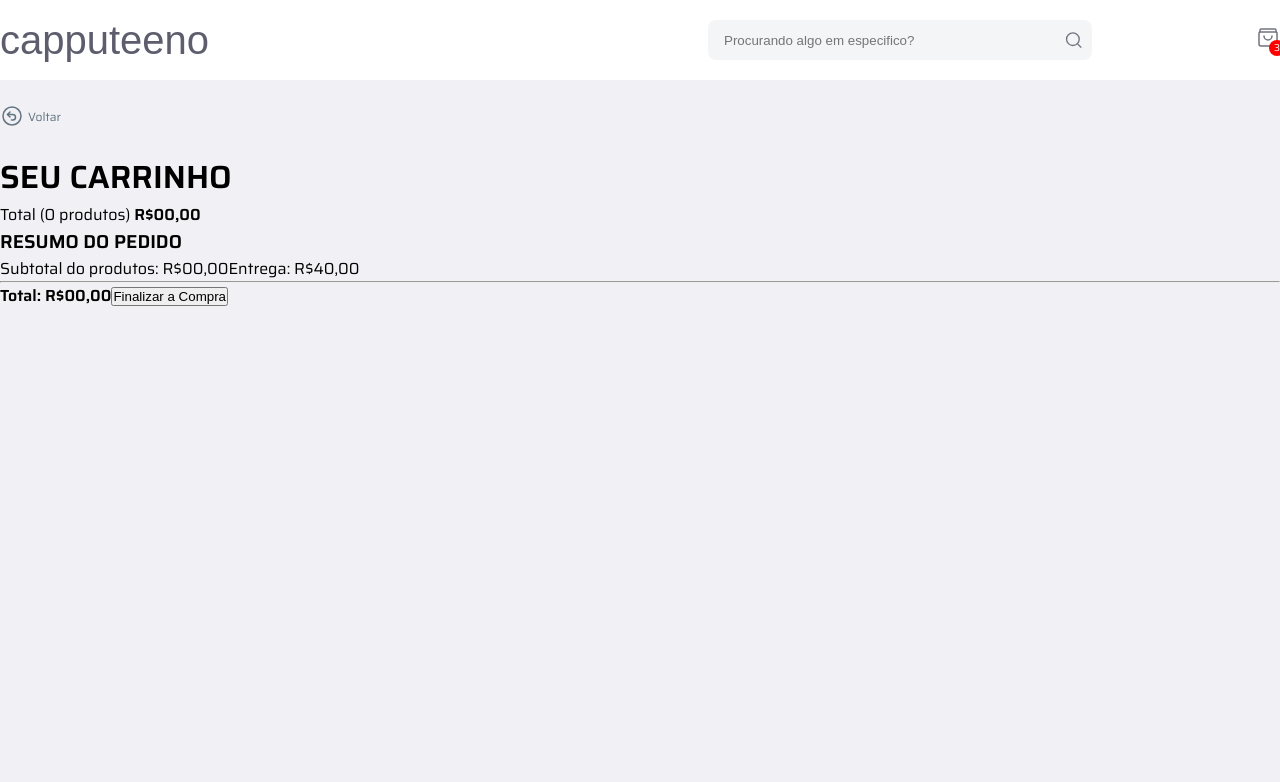
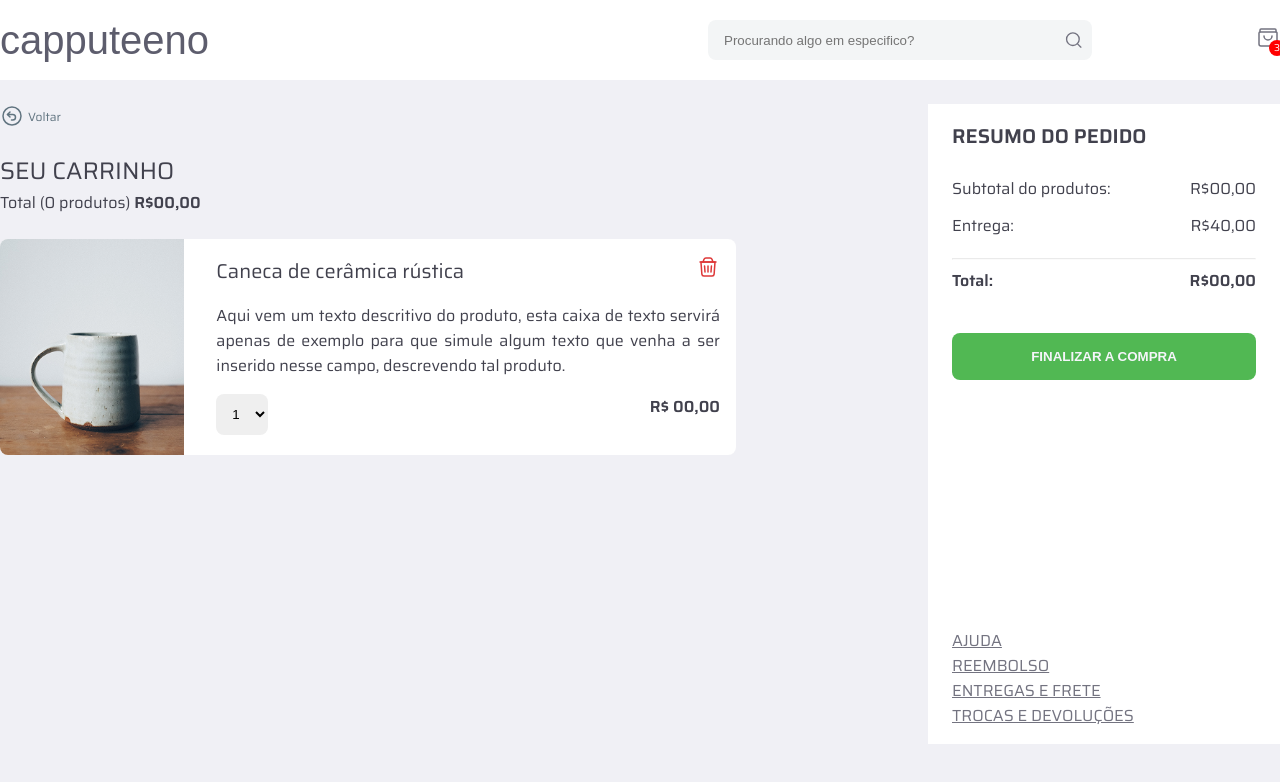
Before and after one commit to giuseppinhu/capputeeno, a Next.js app: page /cart in a window 1280 px wide. Shown: the top 782 px of the page. Built offline with nearby package versions, Linux system fonts and the light colour scheme; a web font is replaced by a local one.

Commit message:
:lipstick: style: Styling Cart

```diff
--- a/src/app/cart/page.tsx
+++ b/src/app/cart/page.tsx
@@ -1,12 +1,16 @@
 'use client'
 
+import Image from "next/image"
+import Link from "next/link"
+
 import Header from "@/components/Header"
-import Link from "next/link"
+import { Aside, AsideButton, Container, Infos, Product, Title, AsideLink } from "./styles"
+import mockup from '../../../public/mockup.png'
 
 const Cart = () => (
   <>
     <Header />
-    <div className="container">
+    <Container className="container">
          <Link href='/' style={{textDecoration: 'none'}}>
           <span className='button-return'>
           <svg
@@ -41,17 +45,44 @@ const Cart = () => (
           Voltar
           </span>
         </Link>
-        <h1>SEU CARRINHO</h1>
+        <Title>SEU CARRINHO</Title>
         <span>Total (0 produtos) <b>R$00,00</b></span>
-        <aside>
+        <Product>
+          <Image src={mockup} width={255} height={216} alt="Image do Produto" style={{objectFit: 'contain', borderRadius: '8px 0  0 8px'}}/>
+          <div className="content">
+            <h4>Caneca de cerâmica rústica</h4>
+            <svg xmlns="http://www.w3.org/2000/svg" width="24" height="24" viewBox="0 0 24 24" fill="none">
+              <path fill-rule="evenodd" clip-rule="evenodd" d="M16.1378 21H7.85782C6.81082 21 5.94082 20.192 5.86282 19.147L4.96582 7H18.9998L18.1328 19.142C18.0578 20.189 17.1868 21 16.1378 21V21Z" stroke="#DE3838" stroke-width="1.5" stroke-linecap="round" stroke-linejoin="round"/>
+              <path d="M12 11V17" stroke="#DE3838" stroke-width="1.5" stroke-linecap="round" stroke-linejoin="round"/>
+              <path d="M4 7H20" stroke="#DE3838" stroke-width="1.5" stroke-linecap="round" stroke-linejoin="round"/>
+              <path d="M17 7L15.987 4.298C15.694 3.517 14.948 3 14.114 3H9.886C9.052 3 8.306 3.517 8.013 4.298L7 7" stroke="#DE3838" stroke-width="1.5" stroke-linecap="round" stroke-linejoin="round"/>
+              <path d="M15.4298 11L14.9998 17" stroke="#DE3838" stroke-width="1.5" stroke-linecap="round" stroke-linejoin="round"/>
+              <path d="M8.57016 11L9.00016 17" stroke="#DE3838" stroke-width="1.5" stroke-linecap="round" stroke-linejoin="round"/>
+            </svg>
+            <p>Aqui vem um texto descritivo do produto, esta caixa de texto servirá apenas de exemplo para que simule algum texto que venha a ser inserido nesse campo, descrevendo tal produto.</p>
+            <select>
+              <option value="1">1</option>
+              <option value="2">2</option>
+              <option value="3">3</option>
+            </select>
+            <b>R$ 00,00</b>
+          </div>
+        </Product>
+        <Aside>
             <h3>RESUMO DO PEDIDO</h3>
-            <span>Subtotal do produtos: R$00,00</span>
-            <span>Entrega: R$40,00</span>
+            <Infos>Subtotal do produtos: <span>R$00,00</span></Infos>
+            <Infos>Entrega: <span>R$40,00</span></Infos>
             <hr />
-            <span><b>Total: R$00,00</b></span>
-            <button>Finalizar a Compra</button>
-        </aside>
-    </div>
+            <Infos className="bold">Total: <span>R$00,00</span></Infos>
+            <AsideButton>Finalizar a Compra</AsideButton>
+            <ul>
+              <li><AsideLink href="">Ajuda</AsideLink></li>
+              <li><AsideLink href="">Reembolso</AsideLink></li>
+              <li><AsideLink href="">Entregas e frete</AsideLink></li>
+              <li><AsideLink href="">Trocas e devoluções</AsideLink></li>
+            </ul>
+        </Aside>
+    </Container>
   </>
 )
 
--- /dev/null
+++ b/src/app/cart/styles.ts
@@ -0,0 +1,109 @@
+import styled from 'styled-components'
+
+export const Container = styled.div`
+    color: #41414D;
+    position: relative;
+    min-height: 80vh;
+`
+
+export const Title = styled.h1`
+    font-weight: 500;
+    font-size: 24px;
+`
+
+export const Product = styled.div`
+    display: flex;
+    max-width: 736px;
+    width: 100%;
+    background-color: #fff;
+    margin-top: 24px;
+    border-radius: 8px;
+
+    .content {
+        margin-left: 16px;
+        padding: 16px;
+        position: relative;
+
+        h4 {
+            font-size: 20px;
+            font-weight: 300;
+        }
+
+        p {
+            margin: 16px 0;
+            text-align: justify;
+        }
+
+        select {
+            padding: 12px;
+            border-radius: 8px;
+            border: none;
+        }
+
+        b {
+            float: right;
+        }
+
+        svg {
+            position: absolute;
+            right: 16px;
+            top: 16px;
+        }
+    }
+`
+
+export const Aside = styled.aside`
+    max-width: 352px;
+    width: 100%;
+    max-height: 700px;
+    height: 100%;
+    background-color: #fff;
+    position: absolute;
+    right: 0;
+    top: 0;
+    padding: 16px 24px;
+    display: flex;
+    flex-direction: column;
+
+    h3 {
+        font-size: 20px;
+        font-weight: 600;
+        margin-bottom: 24px;
+    }
+
+
+    .bold {
+        font-weight: bold;
+    }
+
+    ul {
+        margin-top: auto;
+    }
+
+`
+
+export const Infos = styled.span`
+    width: 100%;
+    display: inline-flex;
+    font-size: 16px;
+    margin-bottom: 12px;
+    justify-content: space-between;
+`
+
+export const AsideButton = styled.button`
+    padding: 16px;
+    color: #F5F5FA;
+    background-color: #51B853;
+    border: none;
+    width: 100%;
+    text-transform: uppercase;
+    font-weight: bold;
+    border-radius: 8px;
+    margin-top: 28px;
+`
+
+export const AsideLink = styled.a`
+    text-transform: uppercase;
+    color: #737380;
+    text-weight: 500;
+`
--- a/src/app/globals.css
+++ b/src/app/globals.css
@@ -2,6 +2,7 @@
   box-sizing: border-box;
   padding: 0;
   margin: 0;
+  list-style: none;
 }
 
 .container {
@@ -30,3 +31,10 @@ main {
       margin-right: 4px;
   }
 }
+
+hr {
+  height: 1px;
+  background-color: #dce2e5;
+  opacity: 20%;
+  margin: 8px 0;
+}
```
Also changed, not shown: src/components/Item/style.ts (+0 -7 lines).
